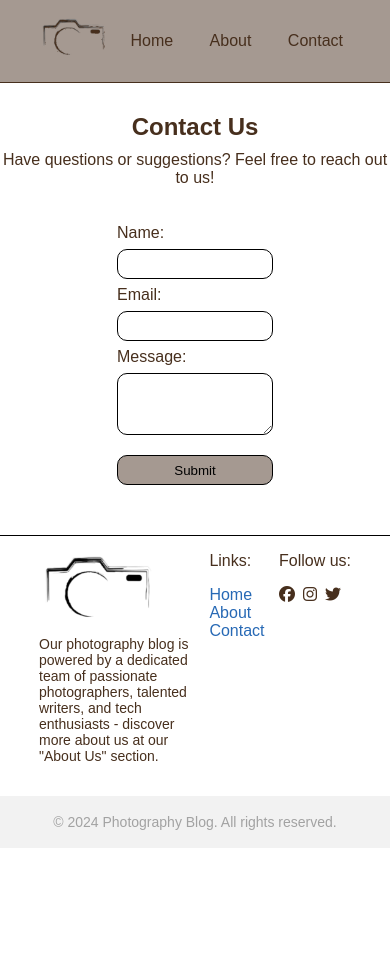
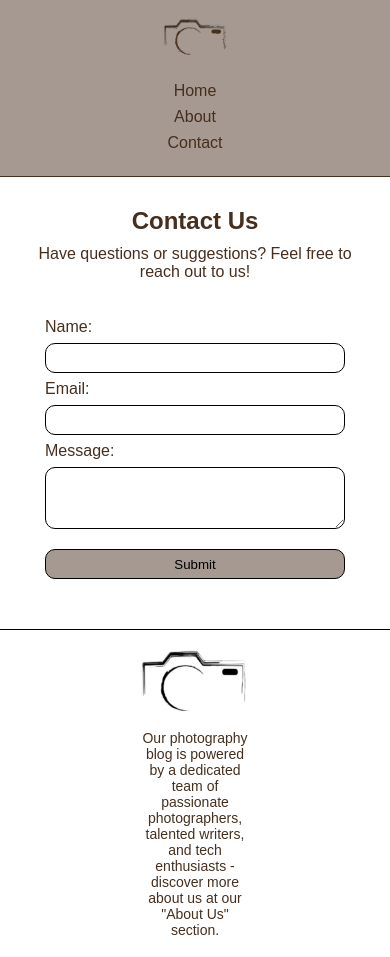
Before and after one commit to Tiikss/kurs-web, a plain HTML site: page Blog_domaci/contact.html in a window 390 px wide. Shown: the top 957 px of the page. Before the commit the page ends 848 px from the top, so only its background shows below. Drawn offline with Linux system fonts and the light colour scheme.

Commit message:
Dodavanje media query-a

```diff
--- a/Blog_domaci/styles/contact.css
+++ b/Blog_domaci/styles/contact.css
@@ -166,3 +166,57 @@ textarea {
     margin-top: 20px;
     background-color: rgba(71, 47, 29, 0.486);
 }
+
+@media only screen and (max-width: 600px) {
+    .container .nav {
+        display: flex;
+        flex-direction: column;
+        align-items: center;
+    }
+
+    .container .nav img {
+        margin-bottom: 16px;
+    }
+
+    .container .nav ul li {
+        margin: 0;
+        display: block;
+        text-align: center;
+        margin-bottom: 8px;
+    }
+
+    .footer div {
+        display: flex;
+        flex-direction: column;
+        align-items: center;
+    }
+
+    .footer .footer-logo p {
+        text-align: center;
+    }
+
+    .footer .footer-col {
+        margin-bottom: 20px;
+        height: 100%;
+        display: flex;
+        flex-direction: column;
+        align-items: center;
+    }
+
+    .footer .footer-col p {
+        margin-bottom: 16px;
+    }
+
+    .footer .footer-col i {
+        margin-right: 0;
+        margin-bottom: 8px;
+    }
+
+    .form-div {
+        width: 300px;
+    }
+
+    p {
+        padding: 0 20px;
+    }
+}
```
